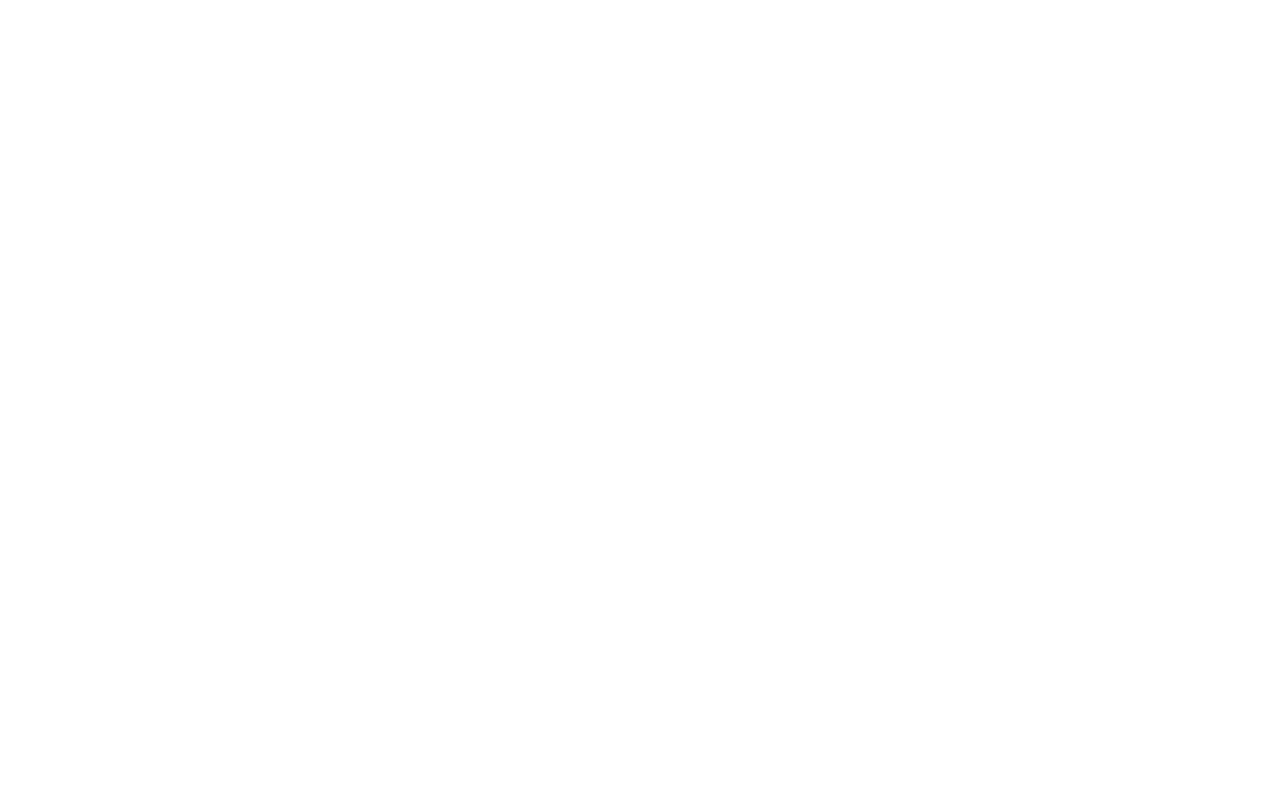
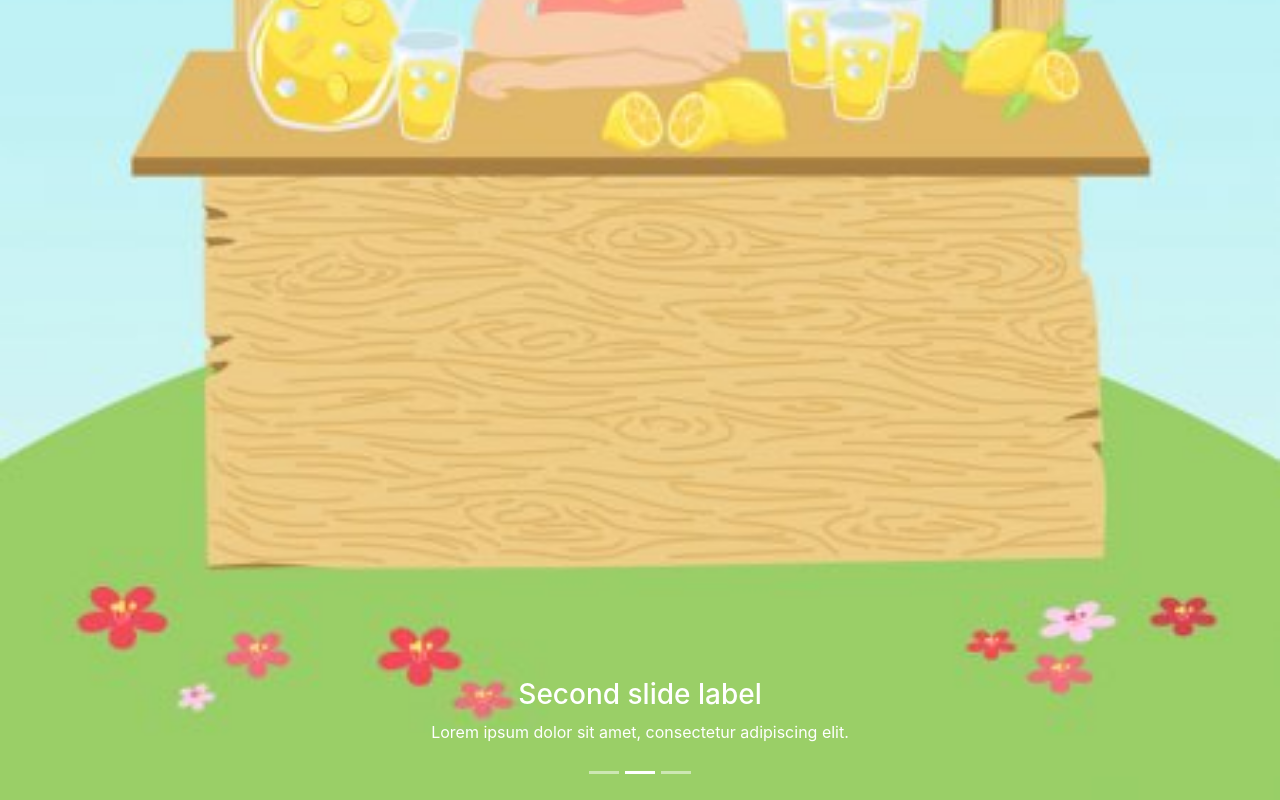
Before and after one commit to jiaguy/FUNance, a React (Create React App) app: page /age11 in a window 1280 px wide. Shown: the part 1019-1819 px from the top of the page. Before the commit the page ends 800 px from the top, so only its background shows below. Built offline with nearby package versions, Linux system fonts and the light colour scheme.

Commit message:
Added carousel component

```diff
--- a/src/components/Age11.js
+++ b/src/components/Age11.js
@@ -1,10 +1,12 @@
 import React from 'react';
+import ControlledCarousel from './Carousel';
+import Carousel from './Carousel';
 
 const Age11 = () => {
     return (
        <div>
-          <h1>Age 11</h1>
-
+            <h1>Age 11</h1>
+            <ControlledCarousel />
        </div>
     );
 }
--- /dev/null
+++ b/src/components/Carousel.js
@@ -0,0 +1,62 @@
+import React, { useState } from 'react';
+
+import lawn_mow from '../resources/lawn_mow.jpg';
+import lemonade_stand from '../resources/lemonade_stand.jpg';
+import walk_dog from '../resources/walk_dog.jpg';
+
+// import bootstrap components here
+import Carousel from 'react-bootstrap/Carousel';
+
+function ControlledCarousel() {
+    const [index, setIndex] = useState(0);
+
+    const handleSelect = (selectedIndex, e) => {
+      setIndex(selectedIndex);
+    };
+
+    return (
+      <Carousel activeIndex={index} onSelect={handleSelect}>
+        <Carousel.Item>
+          <img
+            className="d-block w-100"
+            src={lawn_mow}
+            alt="First slide"
+          />
+          <Carousel.Caption>
+            <h3>First slide label</h3>
+            <p>Nulla vitae elit libero, a pharetra augue mollis interdum.</p>
+          </Carousel.Caption>
+        </Carousel.Item>
+        <Carousel.Item>
+          <img
+            className="d-block w-100"
+            src={lemonade_stand}
+            alt="Second slide"
+          />
+
+          <Carousel.Caption>
+            <h3>Second slide label</h3>
+            <p>Lorem ipsum dolor sit amet, consectetur adipiscing elit.</p>
+          </Carousel.Caption>
+        </Carousel.Item>
+        <Carousel.Item>
+          <img
+            className="d-block w-100"
+            src={walk_dog}
+            alt="Third slide"
+          />
+
+          <Carousel.Caption>
+            <h3>Third slide label</h3>
+            <p>
+              Praesent commodo cursus magna, vel scelerisque nisl consectetur.
+            </p>
+          </Carousel.Caption>
+        </Carousel.Item>
+      </Carousel>
+    );
+  }
+
+//   render(<ControlledCarousel />);
+
+  export default ControlledCarousel;
```
